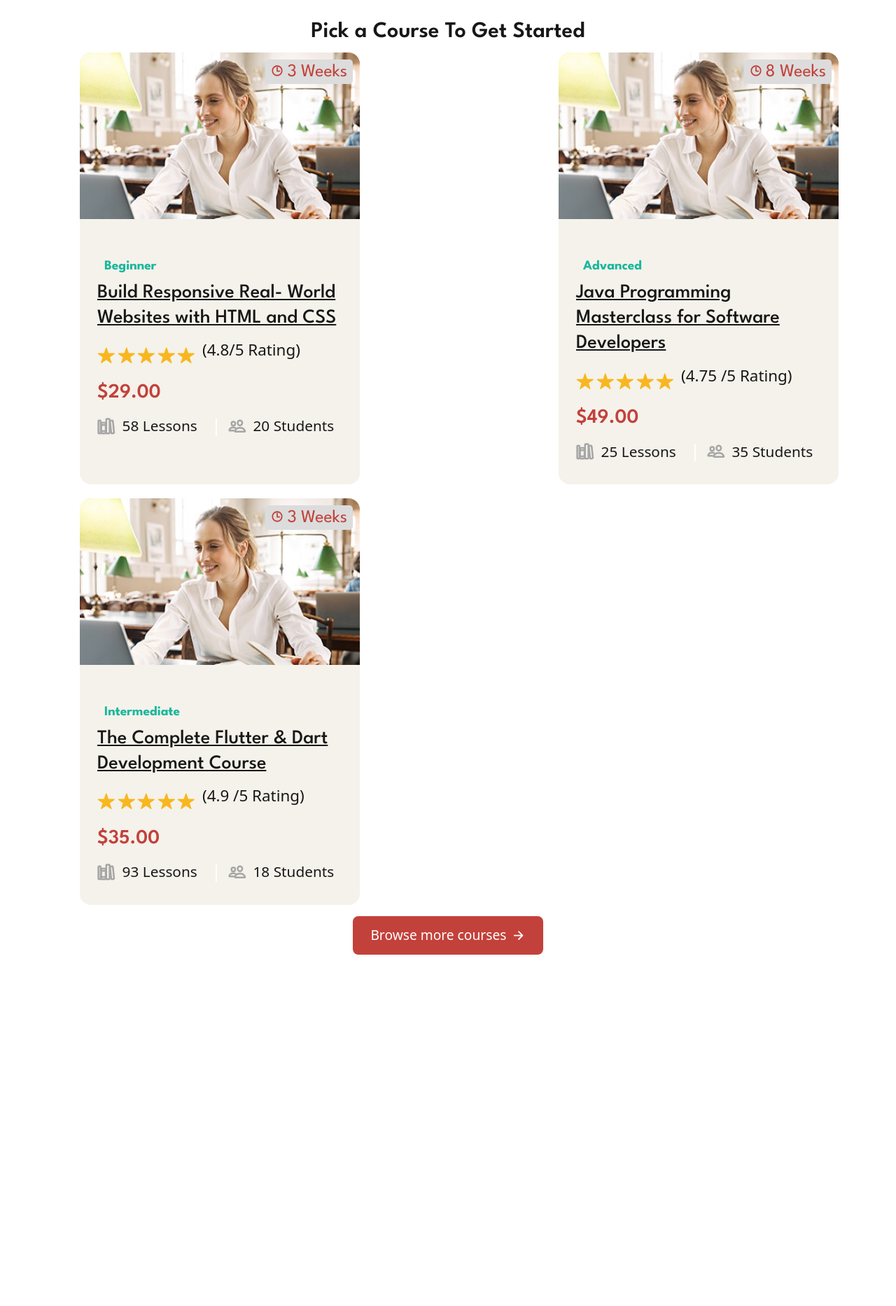
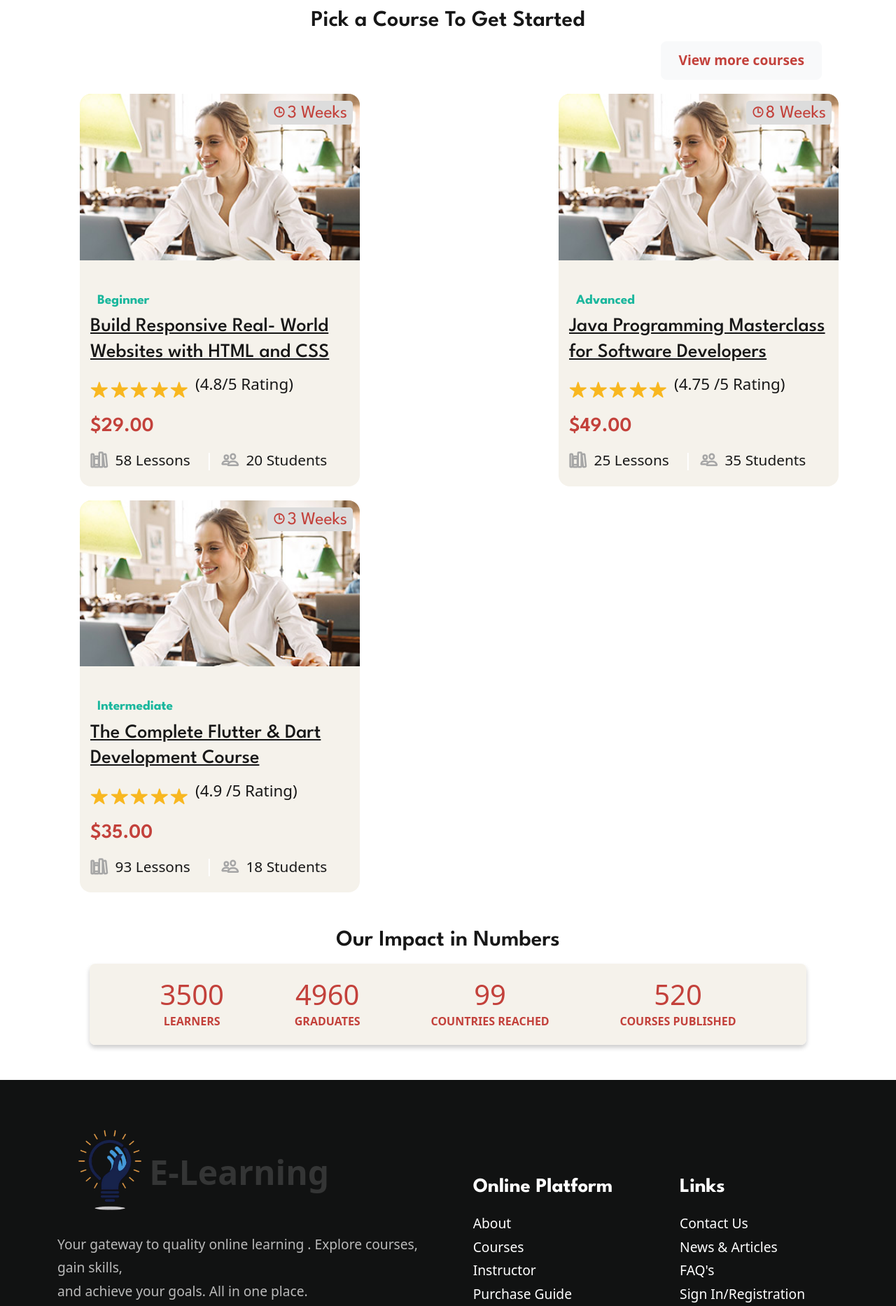
Before and after one commit to RahMA79/e_learning-website, a PHP site: page /home.html in a window 1280 px wide. Shown: the part 830-2696 px from the top of the page at 70% size. Before the commit the page ends 2194 px from the top, so only its background shows below. Run offline with PHP 8.4, Linux system fonts and the light colour scheme.

Commit message:
about us and statistics bar with some updates

```diff
--- a/home.html
+++ b/home.html
@@ -1,5 +1,6 @@
 <!DOCTYPE html>
 <html lang="en">
+
 <head>
   <meta charset="UTF-8">
   <meta name="viewport" content="width=device-width, initial-scale=1.0">
@@ -13,6 +14,7 @@
 
 
 </head>
+
 <body>
   <header>
     <nav class="navbar navbar-expand-lg navbar-dark bg-primary shadow">
@@ -35,7 +37,7 @@
             <li class="nav-item"><a class="nav-link text-light" href="#courses">Courses</a></li>
             <li class="nav-item"><a class="nav-link text-light" href="#">Team</a></li>
             <li class="nav-item"><a class="nav-link text-light" href="#">My Learning</a></li>
-            <li class="nav-item"><a class="nav-link text-light" href="#">About Us</a></li>
+            <li class="nav-item"><a class="nav-link text-light" href="#About-us">About Us</a></li>
           </ul>
 
           <!-- Search bar -->
@@ -64,7 +66,8 @@
       <div class="hero-content">
 
         <h1 class="h1 section-title">
-              Discover the Best Online Learning Platform to <span class="span">Elevate</span> Your Skills and Achieve Your Dreams.
+          Discover the Best Online Learning Platform to <span class="span">Elevate</span> Your Skills and Achieve Your
+          Dreams.
         </h1>
 
         <p class="hero-text">
@@ -72,7 +75,7 @@
           All in one place.
         </p>
 
-            <a href="#courses" class="btn btn1"> Find Courses</a>
+        <a href="#courses" class="btn btn-find-course"> Find Courses</a>
 
       </div>
 
@@ -104,6 +107,12 @@
       <p class="section-subtitle">Popular Courses</p>
 
       <h2 class="h2 section-title">Pick a Course To Get Started</h2>
+
+      <div class="browse">
+        <a href="#" class="btn btn-light me-4 btn1 ">
+          View more courses
+        </a>
+      </div>
 
       <ul class="grid-list">
 
@@ -286,19 +295,103 @@
 
       </ul>
 
-          <div class="browse">
-            <a href="#" class="btn btn1 ">
-              Browse more courses
-              <ion-icon name="arrow-forward-outline" aria-hidden="true"></ion-icon>
+    </div>
+  </section>
+  <h2 class="h2 section-title " style="display: block;">Our Impact in Numbers</h2>
+  <div class="container-status" style="padding-top: 4px ;">
+    <section id="stats" class="stats-section">
+      <div class="stat">
+        <h2 class="stat-number" data-target="3500">0</h2>
+        <p class="stat-label">LEARNERS</p>
+      </div>
+      <div class="stat">
+        <h2 class="stat-number" data-target="4960">0</h2>
+        <p class="stat-label">GRADUATES</p>
+      </div>
+      <div class="stat">
+        <h2 class="stat-number" data-target="99">0</h2>
+        <p class="stat-label">COUNTRIES REACHED</p>
+      </div>
+      <div class="stat">
+        <h2 class="stat-number" data-target="520">0</h2>
+        <p class="stat-label">COURSES PUBLISHED</p>
+      </div>
+    </section>
+  </div>
+  <footer class="footer" id="About-us">
+    <div class="footer-top section">
+      <div class="container grid-list">
+        <!-- Footer Brand -->
+        <div class="footer-brand">
+          <a href="#" class="logo">
+            <img src="images/logo1.png" width="150" height="50" alt="E-Learning logo">
           </a>
+          <p class="footer-brand-text">
+            Your gateway to quality online learning . Explore courses, gain skills, <br>and achieve your goals.
+            All in one place.
+          </p>
+
+          <div class="wrapper">
+            <span class="span">Call: </span>
+            <a href="tel:+201158917944" class="footer-links">+20 115 8917 944</a>
+          </div>
+          <div class="wrapper">
+            <span class="span">Email: </span>
+            <a href="mailto:info@e-learning.com" class="footer-links">info@e-learning.com</a>
+          </div>
+          <div class="footer-bottom">
+            <div class="container">
+              <p class="copyright">
+                Copyright 2024 All Rights Reserved by <a href="#" class="copyright-link"> 2Rahma & 2John ^_^</a>
+              </p>
+            </div>
+          </div>
         </div>
 
+        <div class="footer-right">
+          <div class="footer-links">
+            <ul class="footer-list">
+              <li>
+                <p class="footer-list-title">Online Platform</p>
+              </li>
+              <li><a href="#" class="footer-link">About</a></li>
+              <li><a href="#courses" class="footer-link">Courses</a></li>
+              <li><a href="#" class="footer-link">Instructor</a></li>
+              <li><a href="#" class="footer-link">Purchase Guide</a></li>
+            </ul>
+
+            <ul class="footer-list">
+              <li>
+                <p class="footer-list-title">Links</p>
+              </li>
+              <li><a href="#" class="footer-link">Contact Us</a></li>
+              <li><a href="#" class="footer-link">News & Articles</a></li>
+              <li><a href="#" class="footer-link">FAQ's</a></li>
+              <li><a href="registration/login.html" class="footer-link">Sign In/Registration</a></li>
+            </ul>
           </div>
-      </section>
+
+          <div class="footer-social">
+            <p class="footer-list-title">Follow Us</p>
+            <div class="social-list">
+              <a href="#" class="social-link"><ion-icon name="logo-facebook"></ion-icon></a>
+              <a href="#" class="social-link"><ion-icon name="logo-linkedin"></ion-icon></a>
+              <a href="#" class="social-link"><ion-icon name="logo-instagram"></ion-icon></a>
+              <a href="#" class="social-link"><ion-icon name="logo-twitter"></ion-icon></a>
+              <a href="#" class="social-link"><ion-icon name="logo-youtube"></ion-icon></a>
+            </div>
+          </div>
+        </div>
+  </footer>
+
+
+
+  <script src="statistics.js"></script>
 
   <!-- Bootstrap JS -->
   <script src="bootstrap/js/bootstrap.bundle.min.js"></script>
   <script type="module" src="https://unpkg.com/ionicons@7.1.0/dist/ionicons/ionicons.esm.js"></script>
   <script nomodule src="https://unpkg.com/ionicons@7.1.0/dist/ionicons/ionicons.js"></script>
 </body>
+
 </html>
--- a/styles.css
+++ b/styles.css
@@ -86,7 +86,7 @@ body {
 }
 
 .nav-link:hover {
-  color: #F5827C !important;
+  color: #C3413B !important;
 }
 
 .btn-light {
@@ -198,7 +198,7 @@ body {
   display: block;
 
 }
-.btn1
+.btn-find-course
 {
   padding: 12px 24px; /* Adjust the padding of the button */
   font-size: 1.2rem; /* Adjust font size as needed */
@@ -211,14 +211,32 @@ body {
   gap: 8px; /* Space between text and icon */
   text-decoration: none; /* Remove underline */
 }
+.btn-find-course:hover
+{
+  background-image: linear-gradient(90deg, #C3413B, #FF6F61 100%);
+  border-color: transparent;
+}
+.btn1
+{
+  padding: 12px 24px; /* Adjust the padding of the button */
+  font-size: 1.2rem; /* Adjust font size as needed */
+  text-align: center;
+  border-radius: 8px; /* Rounded corners for the button */
+  color: #C3413B !important; /* Button text color */
+  display: inline-flex; /* For better alignment of icon and text */
+  align-items: center;
+  gap: 8px; /* Space between text and icon */
+
+}
 
 .btn1:hover
 {
   background-image: linear-gradient(90deg, #C3413B, #FF6F61 100%);
   border-color: transparent;
+  color: #fff !important;
 }
 .course{
-padding-top: 6rem;
+padding-top: 5rem;
 padding-bottom: 2rem;
 }
 .section-subtitle
@@ -280,7 +298,7 @@ padding-bottom: 2rem;
   color: #C3413B;
   display: flex;
   align-items: center;
-  gap: 5px;
+  gap: 2px;
   line-height: 1;
   padding: 6px 8px;
   padding-block-end: 3px;
@@ -292,7 +310,7 @@ padding-bottom: 2rem;
   --ionicon-stroke-width: 50px;
 }
 
-.course-card .card-content { padding: 25px; }
+.course-card .card-content { padding: 15px; }
 
 .course-card .badge {
   max-width: max-content;
@@ -357,12 +375,202 @@ padding-bottom: 2rem;
 }
 .browse {
   display: flex; /* Enables flexbox */
-  justify-content: center; /* Centers the button horizontally */
+  justify-content: right; /* Centers the button horizontally */
   align-items: flex-end; /* Aligns the button to the bottom */
   padding-bottom: 20px; /* Adds padding from the bottom */
   height: 100%; /* Ensure it takes full height of its parent container */
 }
 
+.stats-section {
+  display: flex;
+  justify-content: space-around;
+  align-items: center;
+  align-content: center;
+  background-image: url('images/hero-bg.svg'); /* Replace with your background image */
+  background-size: cover;
+  background-position: center;
+  padding: 20px 50px;
+  border-radius: 8px;
+  width: 80%;
+  height: auto;
+  box-shadow: 0 4px 6px rgba(0, 0, 0, 0.2); /* Optional: Slight shadow for aesthetics */
+}
+
+.stat {
+  text-align: center;
+  color: #C3413B;
+}
+
+.stat-number {
+  font-size: 2.5rem;
+  margin: 0;
+  transition: all 0.5s ease-in-out;
+}
+
+.stat-label {
+  font-size: 1rem;
+  font-weight: bold;
+  margin: 0;
+}
+.container-status
+{
+  padding: 50px 0; /* Padding from top and bottom */
+  width: 100%; /* Ensure it spans the full width of the viewport */
+  display: flex;
+  justify-content: center;
+  align-items: center;
+}
+
+.footer {
+  background-repeat: no-repeat;
+  background-color: #111212;
+  color: #bababa;
+  font-size: 1.2rem;
+  padding: 3rem;
+}
+
+.footer-top {
+  display: flex;
+  flex-wrap: wrap;
+  gap: 20px;
+}
+
+.footer-brand {
+  position: relative;
+  flex: 1;
+}
+
+.footer-brand .logo {
+  position: relative;
+  z-index: 2;
+}
+
+.footer-brand::before {
+  content: "E-Learning";
+  position: absolute;
+  top: 0;
+  left: 80px;
+  z-index: 1;
+  font-size: 3rem;
+  font-weight: bold;
+  color: rgba(255, 255, 255, 0.15);
+  transform: translate(20%, 50%);
+}
+
+.footer-brand-text {
+  margin-block: 20px;
+}
+
+.footer-brand .wrapper {
+  display: flex;
+  gap: 10px;
+}
+
+.footer-brand .wrapper .span {
+  font-weight: 500;
+}
+
+.footer-links {
+  flex: 1;
+  display: flex;
+  justify-content: space-between;
+}
+
+.footer-list-title {
+  color: white;
+  font-family: 'League Spartan', sans-serif;
+  font-size: 2rem;
+  font-weight: 500;
+  margin-block-end: 10px;
+}
+
+.footer-list .footer-link {
+  padding-block: 5px;
+  color: #fff;
+  transition: var(--transition-1);
+  text-decoration: none;
+}
+
+.footer-link:is(:hover, :focus) {
+  color: #F5827C;
+}
+
+
+
+.footer-bottom {
+  padding-top: 90px;
+}
+.footer-right {
+  display: flex;
+  flex-direction: column;
+  gap: 20px;
+}
+
+.footer-links {
+  display: flex;
+  justify-content: space-between;
+}
+
+.footer-list {
+  list-style: none;
+  padding-left: 3rem;
+  padding-right: 3rem;
+  padding-top: 80px;
+}
+
+.footer-list-title {
+  font-size: 1.8rem;
+  font-weight: bold;
+  margin-bottom: 10px;
+}
+
+.footer-social {
+  text-align: center;
+}
+
+.social-list {
+  display: flex;
+  justify-content: center;
+  gap: 20px;
+  margin-top: 10px;
+}
+
+.social-link {
+  font-size: 2.5rem;
+  color: #fff;
+  transition: transform 0.3s ease;
+}
+
+.social-link:hover {
+  transform: scale(1.2);
+  color: #F5827C; /* Highlight color */
+}
+.footer-links
+{
+  text-decoration: none;
+  color: #fff;
+}
+.footer-links:hover
+{
+  transform: scale(1.01);
+  color: #F5827C;
+}
+
+.copyright {
+  text-align: left;
+}
+
+.copyright-link {
+  color: #FF6F61;
+  display: inline-block;
+  text-decoration: none;
+
+}
+
+.copyright-link:hover{
+  transform: scale(1.05);
+  color: #F5827C;
+}
 
 /* Mobile view adjustments */
 @media (max-width: 767px) {
```
Also changed, not shown: statistics.js (added, +35 -0 lines). Lines whose indentation alone changed are shown as unchanged.
